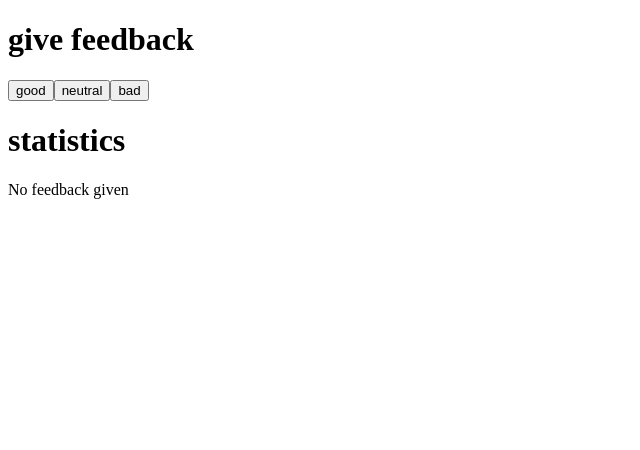
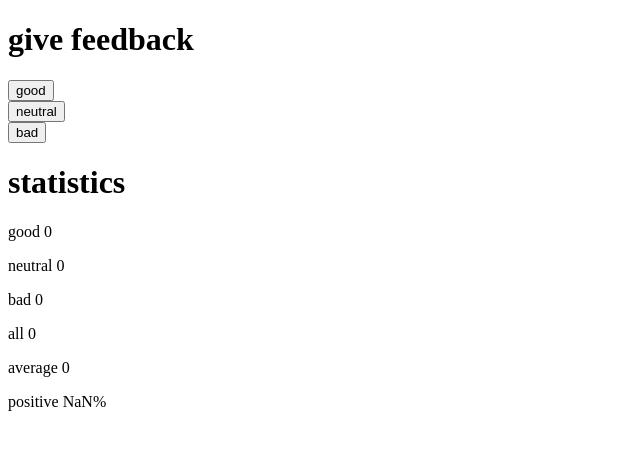
Before and after one commit to teklitg/fullstackopen, a React (Create React App) app in the folder part1/unicafe/: page / in a window 1280 px wide. Shown: the top 450 px of the page, without its empty margins (0-640 px from the left). Built offline with nearby package versions, Linux system fonts and the light colour scheme.

Commit message:
1.10: unicafe step5

```diff
--- a/part1/unicafe/src/App.js
+++ b/part1/unicafe/src/App.js
@@ -1,25 +1,21 @@
 import { useState } from 'react'
 
-const Statistics = ({good,neutral,bad}) => {
-
-  if ((good+bad+neutral)===0) {
+const Button = ({click, text})=>{
 
   return (
     <div>
-        <p>No feedback given</p>
+      <button onClick={click}>{text}</button>
     </div>
   )
 }
 
+const StatisticLine=({texts, value})=>{
+
+
   return (
-    <>
-      <p>good {good}</p>
-      <p>neutral {neutral}</p>
-      <p>bad {bad}</p>
-      <p>all {good+neutral+bad}</p>
-      <p>average {(good+neutral+bad)/3}</p>
-      <p>positive {(good*100)/(good+neutral+bad)}%</p>
-    </>
+    <div>
+      <p>{texts} {value} </p>
+    </div>
   )
 }
 
@@ -28,15 +24,25 @@ const App = () => {
   const [neutral, setNeutral] = useState(0)
   const [bad, setBad] = useState(0)
 
+  const goods=()=>setGood(good+1)
+  const neutrals=()=>setNeutral(neutral+1)
+  const bads=()=>setBad(bad+1)
+
+
 
   return (
     <div>
       <h1>give feedback</h1>
-      <button onClick={()=>setGood(good+1)}>good</button>
-      <button onClick={()=>setNeutral(neutral+1)}>neutral</button>
-      <button onClick={()=>setBad(bad+1)}>bad</button>
+      <Button click={goods} text={"good"}></Button>
+      <Button click={neutrals} text={"neutral"}></Button>
+      <Button click={bads} text={"bad"}></Button>
       <h1>statistics</h1>
-      <Statistics good={good} neutral={neutral} bad={bad}></Statistics>
+      <StatisticLine texts={"good"} value={good}></StatisticLine>
+      <StatisticLine texts={"neutral"} value={neutral}></StatisticLine>
+      <StatisticLine texts={"bad"} value={bad}></StatisticLine>
+      <StatisticLine texts={"all"} value={good+neutral+bad}></StatisticLine>
+      <StatisticLine texts={"average"} value={(bad+good+neutral)/3}></StatisticLine>
+      <StatisticLine texts={"positive"} value={(good*100/(bad+good+neutral))+"%"}></StatisticLine>
     </div>
   )
 }
```
Lines whose indentation alone changed are shown as unchanged.
